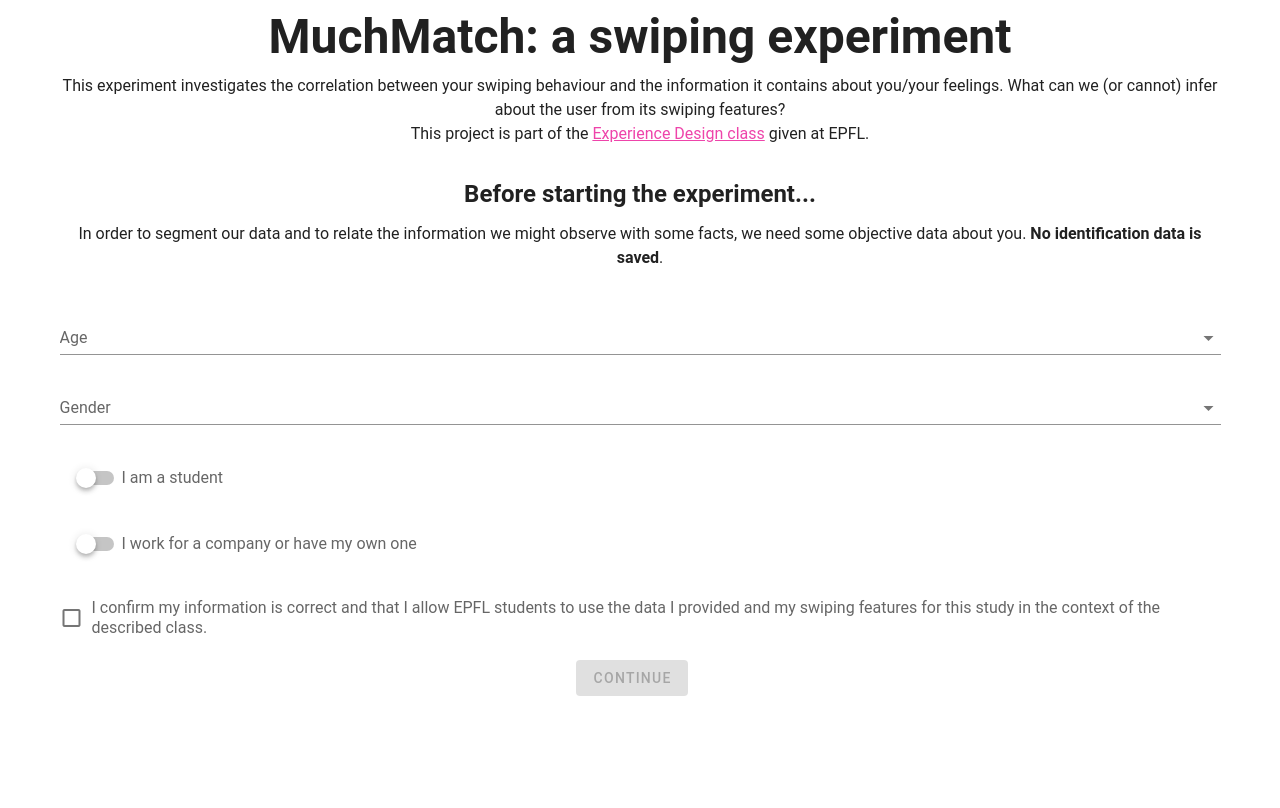
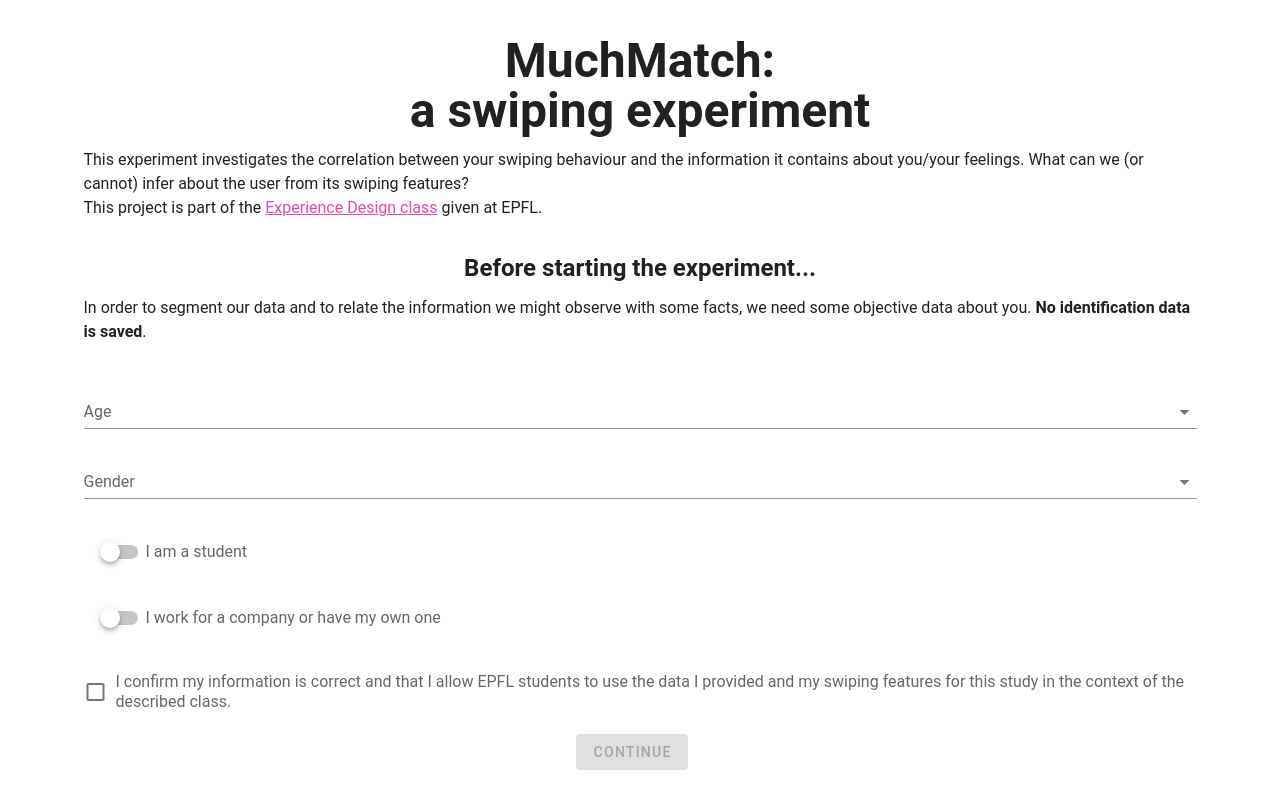
Before and after one commit to verafristedt/Much-Match, a Vue app in the folder frontend/: page / in a window 1280 px wide. Shown: the top 808 px of the page. Built offline with nearby package versions, Linux system fonts and the light colour scheme; a small style sheet from the web is missing.

Commit message:
fixed some style

```diff
--- a/frontend/src/components/SwipeableCards.vue
+++ b/frontend/src/components/SwipeableCards.vue
@@ -1,7 +1,7 @@
 <!-- freely inspired from: https://github.com/josephharveyangeles/kittynder/blob/master/LICENSE -->
 <template>
   <section class="container">
-    <div class="fixed header">
+    <div class="fixed header accent">
       <span>{{title || 'Swipe it!'}}</span>
     </div>
     <div
@@ -54,10 +54,10 @@
     </div>
     <div class="footer fixed">
       <!-- TODO: helpers when click -->
-      <div class="btn btn--decline" @click="openhelper(false)">
+      <div class="btn primary--text btn--decline" @click="openhelper(false)">
         <i class="material-icons">close</i>
       </div>
-      <div class="btn btn--like" @click="openhelper(true)">
+      <div class="btn primary btn--like" @click="openhelper(true)">
         <i class="material-icons">favorite</i>
       </div>
     </div>
@@ -223,7 +223,7 @@
   top: 0;
   left: 0;
   color: white;
-  background: #f953c6;
+  // background: #f953c6;
   // background: -webkit-linear-gradient(to top, #b91d73, #f953c6);
   // background: linear-gradient(to top, #b91d73, #f953c6);
   // clip-path: polygon(0 1%, 100% 0%, 100% 76%, 0 89%);
@@ -283,8 +283,8 @@
     background-color: red;
     padding: 0.5rem;
     color: white;
-    box-shadow: 0 10px 13px -6px rgba(0, 0, 0, 0.2),
-      0 20px 31px 3px rgba(0, 0, 0, 0.14), 0 8px 38px 7px rgba(0, 0, 0, 0.12);
+    // box-shadow: 0 10px 13px -6px rgba(0, 0, 0, 0.2),
+    //   0 20px 31px 3px rgba(0, 0, 0, 0.14), 0 8px 38px 7px rgba(0, 0, 0, 0.12);
     i {
       font-size: 32px;
     }
@@ -319,6 +319,8 @@
 .card {
   width: 80vw;
   height: 60vh;
+  max-width: 500px;
+  max-height: 200vw;
   color: white;
   img {
     object-fit: cover;
--- a/frontend/src/views/HelloWorld.vue
+++ b/frontend/src/views/HelloWorld.vue
@@ -1,9 +1,12 @@
 <template>
   <v-container>
-    <v-layout text-center wrap>
+    <v-layout text-center wrap pa-6>
       <v-flex mb-4>
-        <h1 class="display-2 font-weight-bold mb-3">MuchMatch: a swiping experiment</h1>
-        <p class="subheading font-weight-regular">
+        <h2 class="display-2 font-weight-bold mb-3">
+          MuchMatch:
+          <br />a&nbsp;swiping experiment
+        </h2>
+        <p class="text-left subheading font-weight-regular">
           This experiment investigates the correlation between your swiping
           behaviour and the information it contains about you/your feelings.
           What can we (or cannot) infer about the user from its swiping
@@ -18,8 +21,8 @@
       </v-flex>
 
       <v-flex mb-5 xs12>
-        <h2 class="headline font-weight-bold mb-3">Before starting the experiment...</h2>
-        <p class="font-weight-regular">
+        <h3 class="headline font-weight-bold mb-3">Before starting the experiment...</h3>
+        <p class="text-left font-weight-regular">
           In order to segment our data and to relate the information we might
           observe with some facts, we need some objective data about you.
           <b>No identification data is saved</b>.
@@ -63,7 +66,7 @@
             required
           ></v-checkbox>
 
-          <v-btn :disabled="!valid" color="success" class="mr-4" @click="validate">Continue</v-btn>
+          <v-btn :disabled="!valid" color="accent" class="mr-4" @click="validate">Continue</v-btn>
         </v-form>
       </v-flex>
     </v-layout>
```
